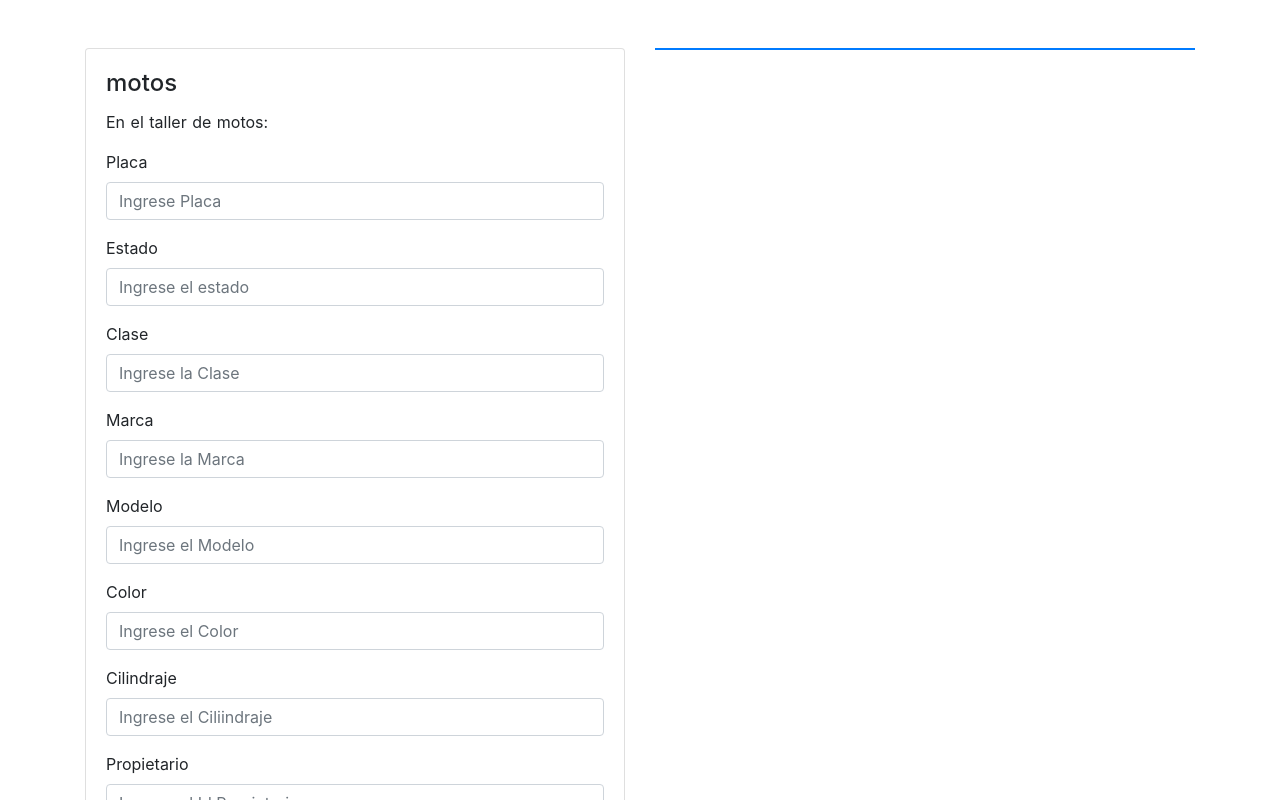
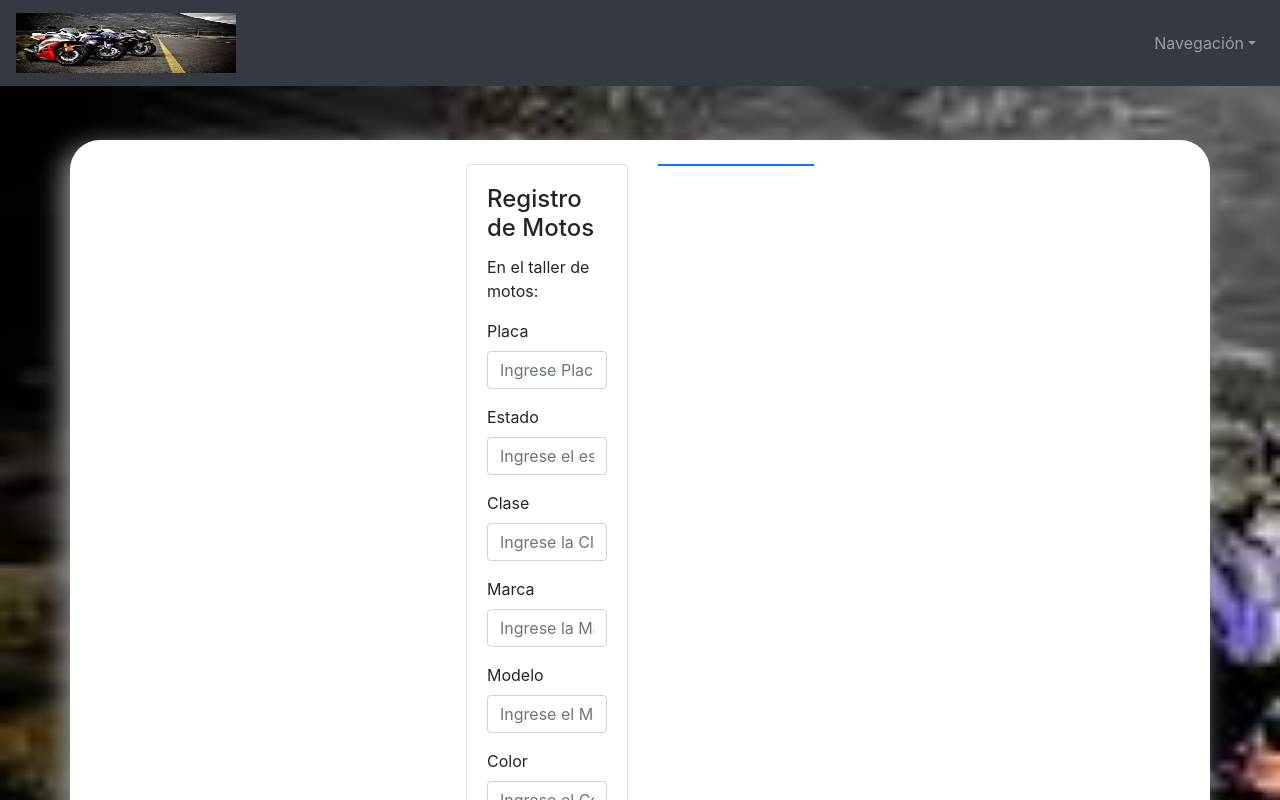
Before and after one commit to ingjuanjosearroyave/practica_Final, a Nuxt app in the folder frontend/: page /motos in a window 1280 px wide. Shown: the top 800 px of the page. Built offline with nearby package versions, Linux system fonts and the light colour scheme; no server answers.

Commit message:
cambios en front y layouts

```diff
--- a/frontend/css/estilos.css
+++ b/frontend/css/estilos.css
@@ -1,7 +1,13 @@
 .container {
-    margin-top: 30px;
-    background-color: white;
-    display: flex;
+  margin-top: 30px;
+  background-color: white;
+  border-radius: 30px;
+  display: flex;
+  flex-direction: row;
+  flex-wrap: nowrap;
+  justify-content: center;
+  align-items: center;
+  align-content: stretch;
     -webkit-box-shadow: -7px 7px 26px 0px rgba(150,150,150,1);
     -moz-box-shadow: -7px 7px 26px 0px rgba(150,150,150,1);
     box-shadow: -7px 7px 26px 0px rgba(150,150,150,1);
--- a/frontend/layouts/default.vue
+++ b/frontend/layouts/default.vue
@@ -1,55 +1,38 @@
 <template>
   <div>
+    <div>
+      <b-navbar toggleable="lg" type="dark" variant="dark">
+        <b-navbar-brand href=".">
+          <b-img left src="@/static/images/motos.jpg" width="220" height="60"></b-img>
+        </b-navbar-brand>
+
+        <b-navbar-toggle target="nav-collapse"></b-navbar-toggle>
+
+        <b-collapse id="nav-collapse" is-nav>
+          <!-- Right aligned nav items -->
+          <b-navbar-nav class="ml-auto">
+            <b-nav-item-dropdown text="Navegación" right>
+             <b-dropdown-item class="a" href="home">Principal</b-dropdown-item>
+              <b-dropdown-item class="a" href="motos">Registro de Motos</b-dropdown-item>
+              <b-dropdown-item class="a" href="mantenimientos">Gestión de Mantenimientos</b-dropdown-item>
+              <b-dropdown-item class="a" href="usuarios">Gestión de Usuarios</b-dropdown-item>
+               <b-dropdown-item class="a" href="">Consultas</b-dropdown-item>
+            </b-nav-item-dropdown>
+          </b-navbar-nav>
+        </b-collapse>
+      </b-navbar>
+    </div>
     <nuxt />
   </div>
 </template>
 
-<style>
-html {
-  font-family: 'Source Sans Pro', -apple-system, BlinkMacSystemFont, 'Segoe UI',
-    Roboto, 'Helvetica Neue', Arial, sans-serif;
-  font-size: 16px;
-  word-spacing: 1px;
-  -ms-text-size-adjust: 100%;
-  -webkit-text-size-adjust: 100%;
-  -moz-osx-font-smoothing: grayscale;
-  -webkit-font-smoothing: antialiased;
-  box-sizing: border-box;
-}
 
-*,
-*:before,
-*:after {
-  box-sizing: border-box;
-  margin: 0;
-}
+<script>
+import Vue from "vue";
+import { BootstrapVue, BootstrapVueIcons } from "bootstrap-vue";
+Vue.use(BootstrapVue);
+Vue.use(BootstrapVueIcons);
+export default {};
+</script>
 
-.button--green {
-  display: inline-block;
-  border-radius: 4px;
-  border: 1px solid #3b8070;
-  color: #3b8070;
-  text-decoration: none;
-  padding: 10px 30px;
-}
-
-.button--green:hover {
-  color: #fff;
-  background-color: #3b8070;
-}
-
-.button--grey {
-  display: inline-block;
-  border-radius: 4px;
-  border: 1px solid #35495e;
-  color: #35495e;
-  text-decoration: none;
-  padding: 10px 30px;
-  margin-left: 15px;
-}
-
-.button--grey:hover {
-  color: #fff;
-  background-color: #35495e;
-}
-</style>
+<style src="../css/estilos.css" />
--- a/frontend/layouts/login.vue
+++ b/frontend/layouts/login.vue
@@ -3,7 +3,6 @@
     <div>
       <b-navbar toggleable type="light" variant="faded">
         <b-img
-          src="https://redunete.net/wp-content/uploads/2019/02/logo-blanco-Udem-700x300.jpg"
           fluid
           alt="Fluid image"
           width="200px"
--- a/frontend/pages/index.vue
+++ b/frontend/pages/index.vue
@@ -25,7 +25,7 @@
                 <b-form-invalid-feedback :state="validar_Clave"
                 >Campo obligatorio</b-form-invalid-feedback>
               </b-form-group>
-              <b-button type="submit" variant="outline-danger" href="/mantenimientos">Ingresar</b-button>
+              <b-button type="submit" variant="outline-danger" href="/home">Ingresar</b-button>
             </b-form>
           </b-card>
         </b-col>
--- a/frontend/pages/mantenimientos.vue
+++ b/frontend/pages/mantenimientos.vue
@@ -6,7 +6,7 @@
         <b-col>
           <!--FORMULARIO DE USUARIOS-->
           <br />
-          <b-card title="mantenimientos">
+          <b-card title="Gestión de Mantenimientos">
             <b-card-text>En el taller de mantenimientos:</b-card-text>
 
             <b-form action="javascript:void(0)" @submit="crearMantenimiento()">
--- a/frontend/pages/motos.vue
+++ b/frontend/pages/motos.vue
@@ -2,11 +2,11 @@
   <div>
     <br />
     <b-container>
-      <b-row cols="1">
+      <b-row cols="2">
         <b-col>
           <!--FORMULARIO DE USUARIOS-->
           <br />
-          <b-card title="motos">
+          <b-card title="Registro de Motos">
             <b-card-text>En el taller de motos:</b-card-text>
 
             <b-form action="javascript:void(0)" @submit="crearMoto()">
--- a/frontend/pages/usuarios.vue
+++ b/frontend/pages/usuarios.vue
@@ -6,7 +6,7 @@
         <b-col>
           <!--FORMULARIO DE USUARIOS-->
           <br />
-          <b-card title="usuarios">
+          <b-card title="Gestión de Usuarios">
             <b-card-text>En el taller de motos:</b-card-text>
 
             <b-form action="javascript:void(0)" @submit="crearUsuario()">
```
